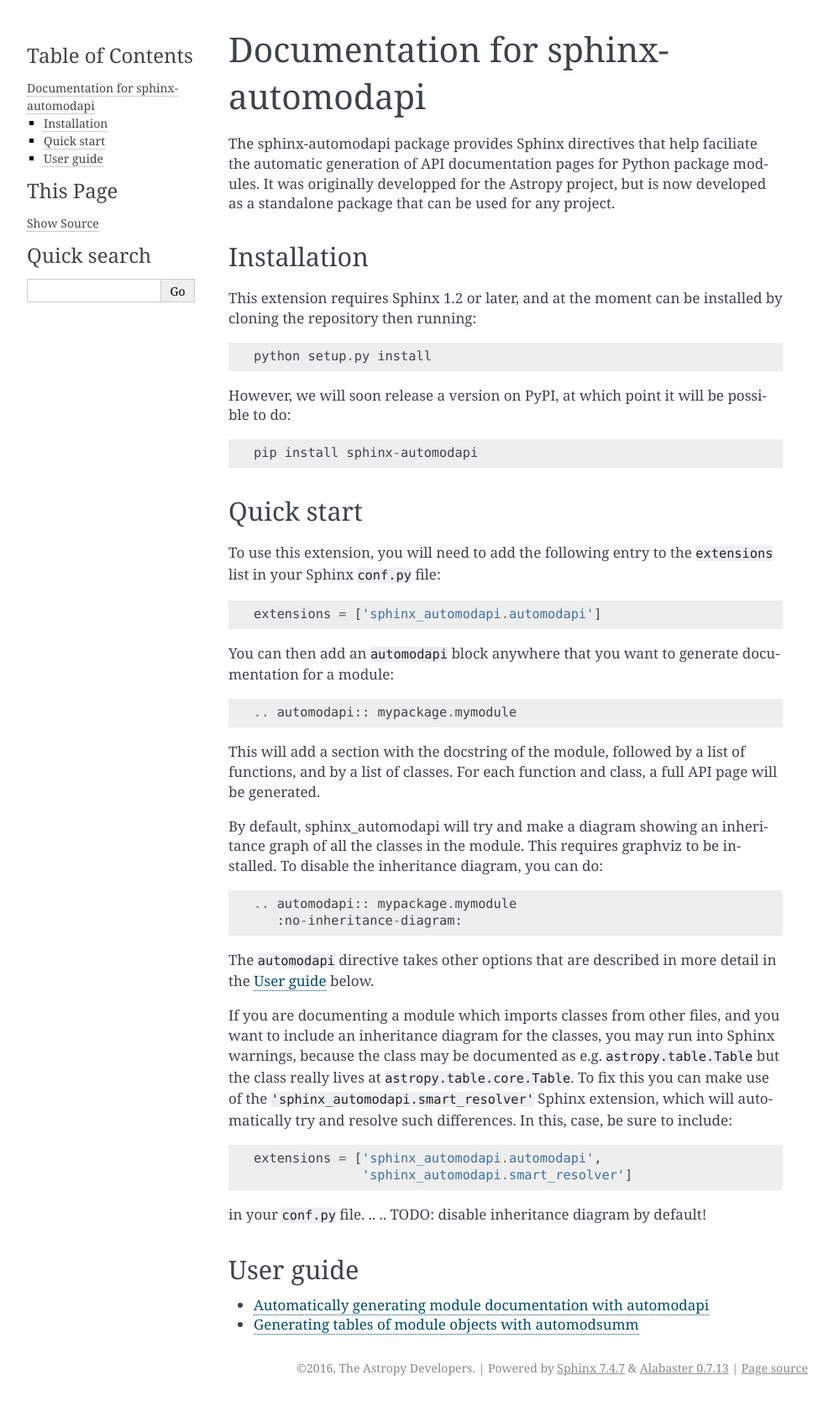
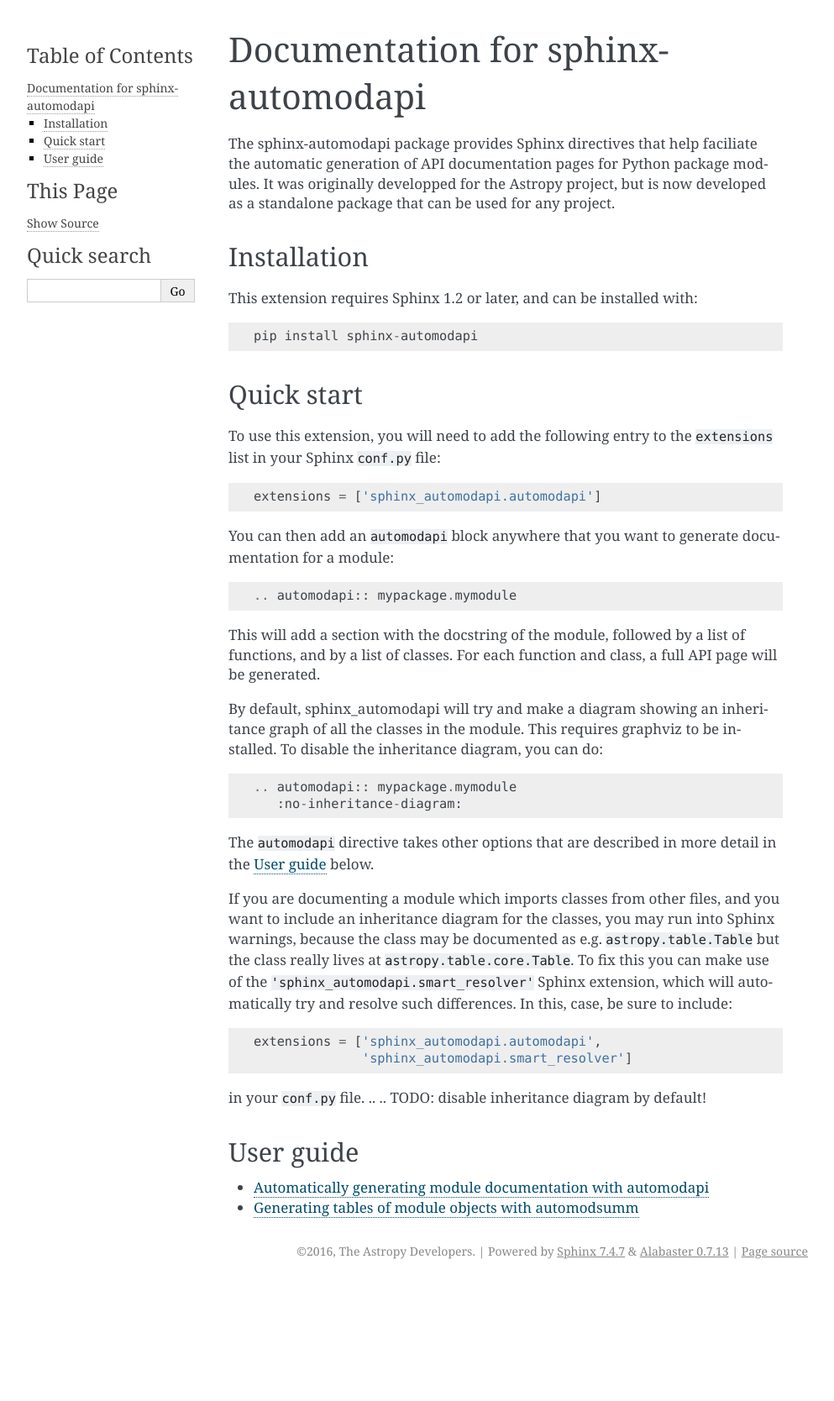
Before and after one commit to astropy/sphinx-automodapi, a Sphinx documentation site: the page built from docs/index.rst, in a window 1280 px wide. Shown: the whole page at 84% size, without its empty margins (148-1141 px from the left). Built offline with Sphinx 7.4.7, drawn with Linux system fonts in a browser that asks for light colours; after the commit the page ends 1529 px from its top, so only the background shows below that.

```diff
--- a/CHANGES.rst
+++ b/CHANGES.rst
@@ -1,7 +1,7 @@
 Changes in sphinx-automodapi
 ============================
 
-0.1 (unreleased)
+0.1 (2016-12-12)
 ----------------
 
 - Fixed a bug that caused the automodapi directive to not work properly when
--- a/docs/index.rst
+++ b/docs/index.rst
@@ -9,13 +9,7 @@ standalone package that can be used for any project.
 Installation
 ------------
 
-This extension requires Sphinx 1.2 or later, and at the moment can be installed
-by cloning the repository then running::
-
-    python setup.py install
-
-However, we will soon release a version on PyPI, at which point it will be
-possible to do::
+This extension requires Sphinx 1.2 or later, and can be installed with::
 
     pip install sphinx-automodapi
 
--- a/sphinx_automodapi/__init__.py
+++ b/sphinx_automodapi/__init__.py
@@ -1 +1 @@
-__version__ = '0.1.dev0'
+__version__ = '0.1'
```
